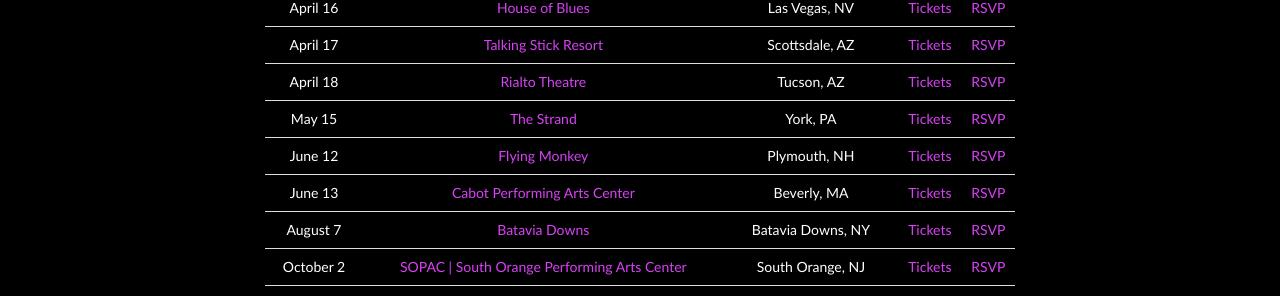
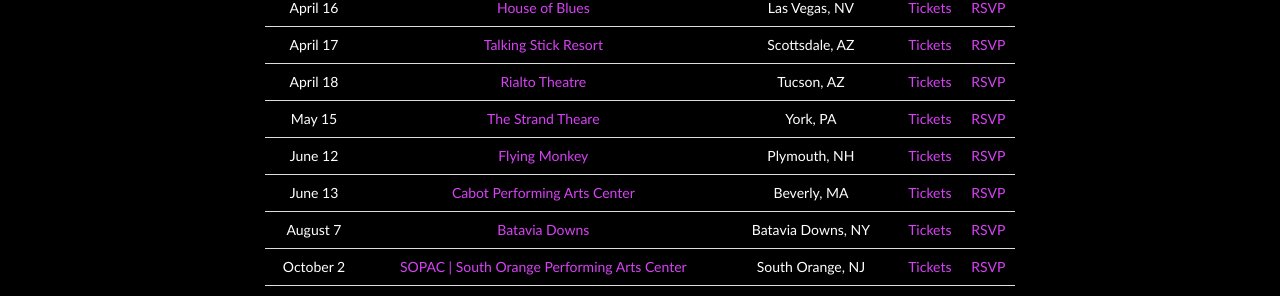
Before and after one commit to machineweb/machineweb.github.io, a Jekyll site: the page built from index.html, in a window 1280 px wide and 900 px high, scrolled down 1138 px. Shown: the part 150-446 px from the top of the window. Built offline with Jekyll 4.4.1, drawn with Linux system fonts in a browser that asks for light colours; comment, search, counter and statistics services are not loaded.

Commit message:
Updated tour

```diff
--- a/_data/tour.yml
+++ b/_data/tour.yml
@@ -4220,7 +4220,7 @@
     order: "1587186000000"
 
   - date: "May 15 2020"
-    venue: "The Strand "
+    venue: "The Strand Theare "
     venue-url: "http://appellcenter.org"
     location: "York, PA"
     tickets-url: "https://appellcenter.org/show/the-machine-performs-pink-floyd"
```
